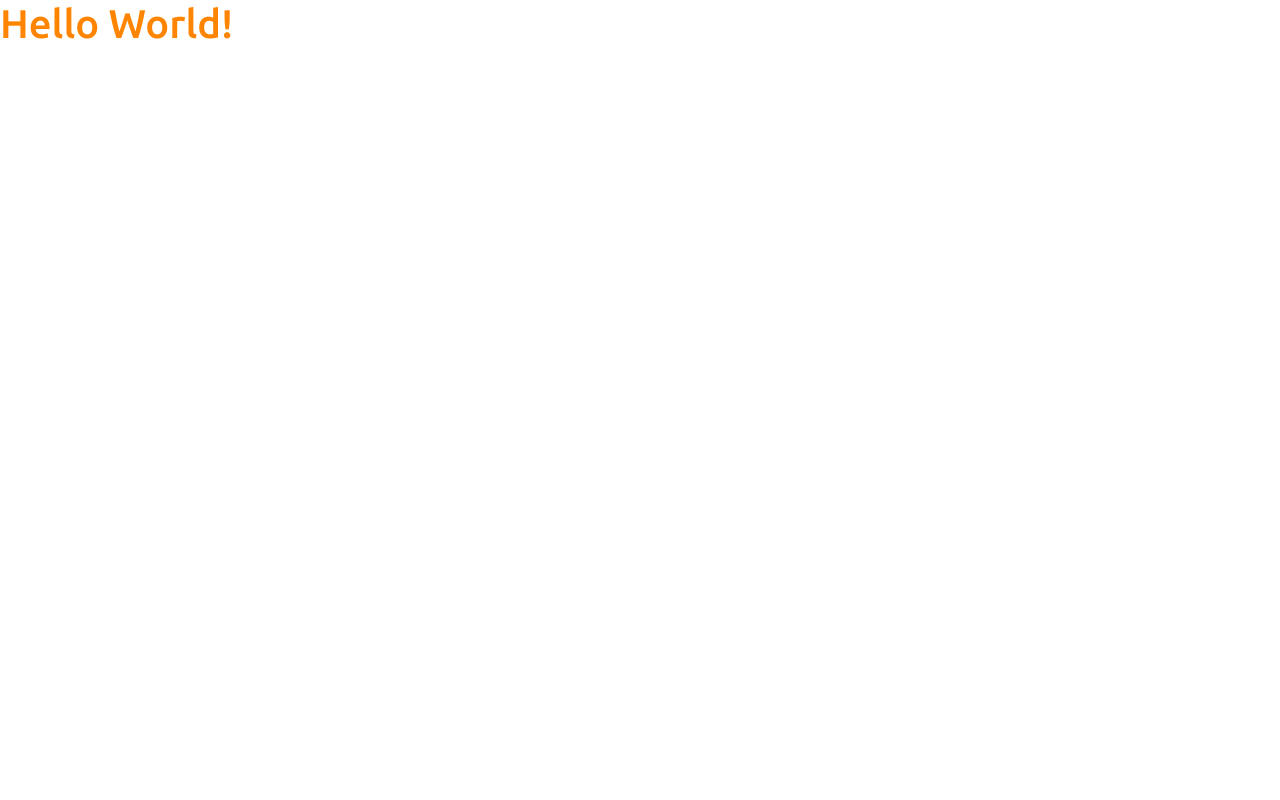
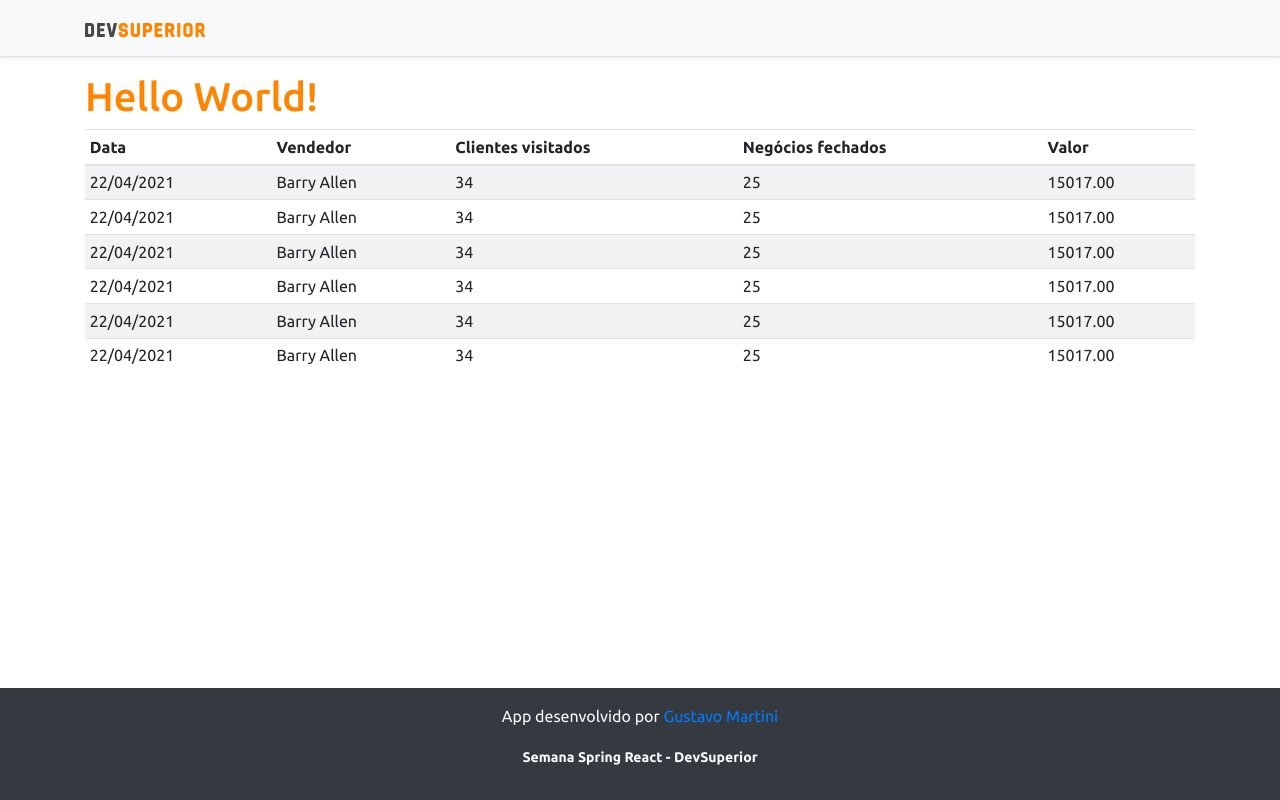
Before and after one commit to martinigustavo/projeto-dsvendas, a React (Create React App) app in the folder frontend/: page / in a window 1280 px wide. Built offline with nearby package versions, Linux system fonts and the light colour scheme.

Commit message:
:sparkles: Basic static components

```diff
--- a/frontend/src/App.tsx
+++ b/frontend/src/App.tsx
@@ -1,8 +1,18 @@
+import DataTable from "components/DataTable";
+import Footer from "components/Footer";
+import NavBar from "components/NavBar";
+
 function App() {
     return (
-        <div className="App">
-            <h1 className="text-primary">Hello World!</h1>
-        </div>
+        <>
+            <NavBar />
+            <div className="container">
+                <h1 className="text-primary">Hello World!</h1>
+
+                <DataTable />
+            </div>
+            <Footer />
+        </>
     );
 }
 
--- /dev/null
+++ b/frontend/src/components/DataTable/index.tsx
@@ -0,0 +1,63 @@
+function DataTable() {
+    return (
+        <div className="table-responsive">
+            <table className="table table-striped table-sm">
+                <thead>
+                    <tr>
+                        <th>Data</th>
+                        <th>Vendedor</th>
+                        <th>Clientes visitados</th>
+                        <th>Negócios fechados</th>
+                        <th>Valor</th>
+                    </tr>
+                </thead>
+                <tbody>
+                    <tr>
+                        <td>22/04/2021</td>
+                        <td>Barry Allen</td>
+                        <td>34</td>
+                        <td>25</td>
+                        <td>15017.00</td>
+                    </tr>
+                    <tr>
+                        <td>22/04/2021</td>
+                        <td>Barry Allen</td>
+                        <td>34</td>
+                        <td>25</td>
+                        <td>15017.00</td>
+                    </tr>
+                    <tr>
+                        <td>22/04/2021</td>
+                        <td>Barry Allen</td>
+                        <td>34</td>
+                        <td>25</td>
+                        <td>15017.00</td>
+                    </tr>
+                    <tr>
+                        <td>22/04/2021</td>
+                        <td>Barry Allen</td>
+                        <td>34</td>
+                        <td>25</td>
+                        <td>15017.00</td>
+                    </tr>
+                    <tr>
+                        <td>22/04/2021</td>
+                        <td>Barry Allen</td>
+                        <td>34</td>
+                        <td>25</td>
+                        <td>15017.00</td>
+                    </tr>
+                    <tr>
+                        <td>22/04/2021</td>
+                        <td>Barry Allen</td>
+                        <td>34</td>
+                        <td>25</td>
+                        <td>15017.00</td>
+                    </tr>
+                </tbody>
+            </table>
+        </div>
+    );
+}
+
+export default DataTable;
--- /dev/null
+++ b/frontend/src/components/Footer/index.tsx
@@ -0,0 +1,25 @@
+function Footer() {
+    return (
+        <footer className="footer mt-auto py-3 bg-dark">
+            <div className="container">
+                <p className="text-light">
+                    App desenvolvido por{" "}
+                    <a
+                        href="https://github.com/martinigustavo"
+                        target="_blank"
+                        rel="noreferrer"
+                    >
+                        Gustavo Martini
+                    </a>
+                </p>
+                <p className="text-light">
+                    <small>
+                        <strong>Semana Spring React - DevSuperior</strong>
+                    </small>
+                </p>
+            </div>
+        </footer>
+    );
+}
+
+export default Footer;
--- /dev/null
+++ b/frontend/src/components/NavBar/index.tsx
@@ -0,0 +1,15 @@
+import ImgDsDark from "assets/img/ds_dark.svg";
+
+function NavBar() {
+    return (
+        <div className="d-flex flex-column flex-md-row align-items-center p-3 px-md-4 mb-3 bg-light border-bottom shadow-sm">
+            <div className="container">
+                <nav className="my-2 my-md-0 mr-md-3">
+                    <img src={ImgDsDark} alt="DevSuperior" width="120" />
+                </nav>
+            </div>
+        </div>
+    );
+}
+
+export default NavBar;
```
Also changed, not shown: frontend/src/assets/img/ds_dark.svg (added).
